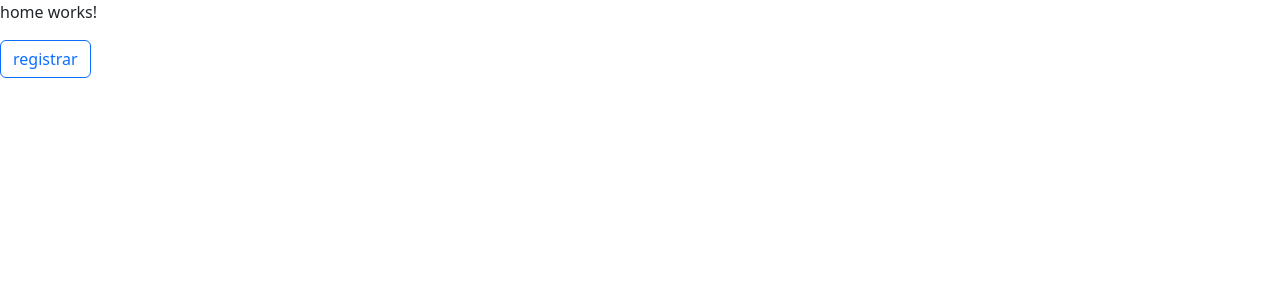
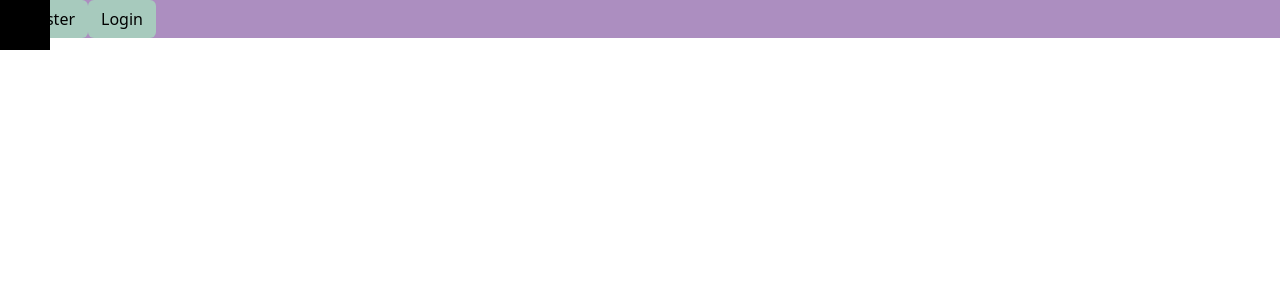
Before and after one commit to ManuelIglesiasm/Mercachifle, an Angular app in the folder Mercachifle-Frontend/: page / in a window 1280 px wide. Shown: the top 300 px of the page. Built offline with nearby package versions, Linux system fonts and the light colour scheme.

Commit message:
agregue el inicio de home

```diff
--- a/Mercachifle-Frontend/src/app/home/home.component.css
+++ b/Mercachifle-Frontend/src/app/home/home.component.css
@@ -0,0 +1,32 @@
+
+nav{
+
+    display: inline;
+    position: fixed;
+    top: 0rem;
+    width: 100%;
+    background-color: rgb(172, 142, 192);
+}
+
+.btn{
+    text-decoration: none;
+    color: initial;
+    background-color: rgb(167, 202, 189);
+    display: inline;
+    margin-right: 0%;
+}
+
+.icon{
+    color: black;
+    height: 4rem;
+    width: 4rem;
+    display: block;
+}
+
+.cuadrado{
+    background-color: black;
+    height: 50px;
+    width: 50px;
+    display: inline !important;
+    position: absolute;
+}
--- a/Mercachifle-Frontend/src/app/home/home.component.html
+++ b/Mercachifle-Frontend/src/app/home/home.component.html
@@ -1,4 +1,17 @@
-<p>home works!</p>
-<button class="btn btn-outline-primary" routerLink="/register">
-    registrar
-  </button>
+<!DOCTYPE html>
+<html lang="en">
+<head>
+  <meta charset="UTF-8">
+  <meta http-equiv="X-UA-Compatible" content="IE=edge">
+  <meta name="viewport" content="width=device-width, initial-scale=1.0">
+  <title>Document</title>
+</head>
+<body>
+  <nav>
+    <div class="cuadrado"></div>
+
+    <button class="btn" (click)="pasarARegister();" type="button">Register</button>
+    <button class="btn" (click)="pasarALogin();"  type="button">Login</button>
+  </nav>
+</body>
+</html>
--- a/Mercachifle-Frontend/src/app/home/home.component.ts
+++ b/Mercachifle-Frontend/src/app/home/home.component.ts
@@ -1,4 +1,6 @@
 import { Component, OnInit } from '@angular/core';
+import { Route, Router } from '@angular/router';
+
 
 @Component({
   selector: 'app-home',
@@ -7,9 +9,15 @@
 })
 export class HomeComponent implements OnInit {
 
-  constructor() { }
+  constructor(private router:Router) { }
 
   ngOnInit(): void {
   }
+  pasarARegister(){
+    this.router.navigate(['/register'])
+  }
+  pasarALogin(){
+    this.router.navigate(['/login'])
+  }
 
 }
```
